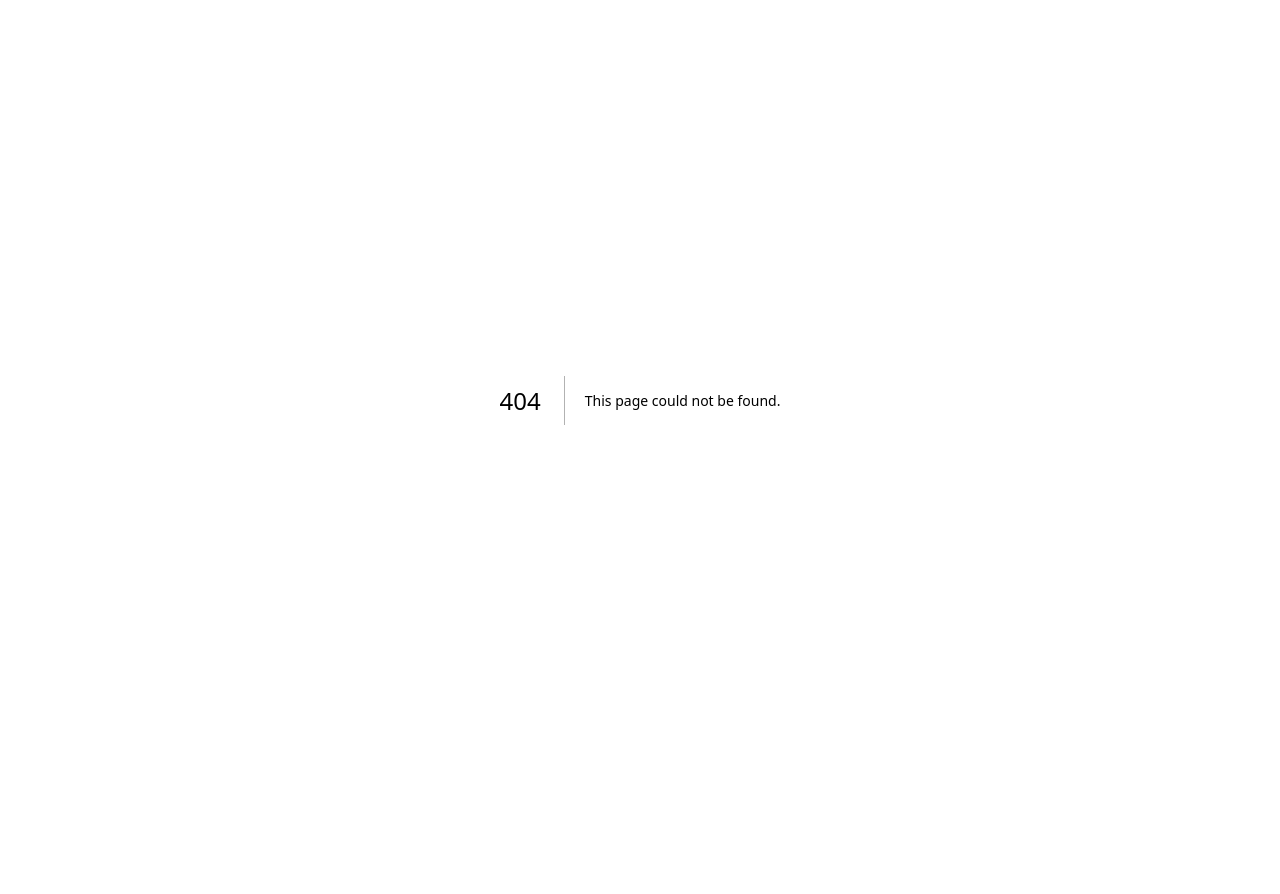
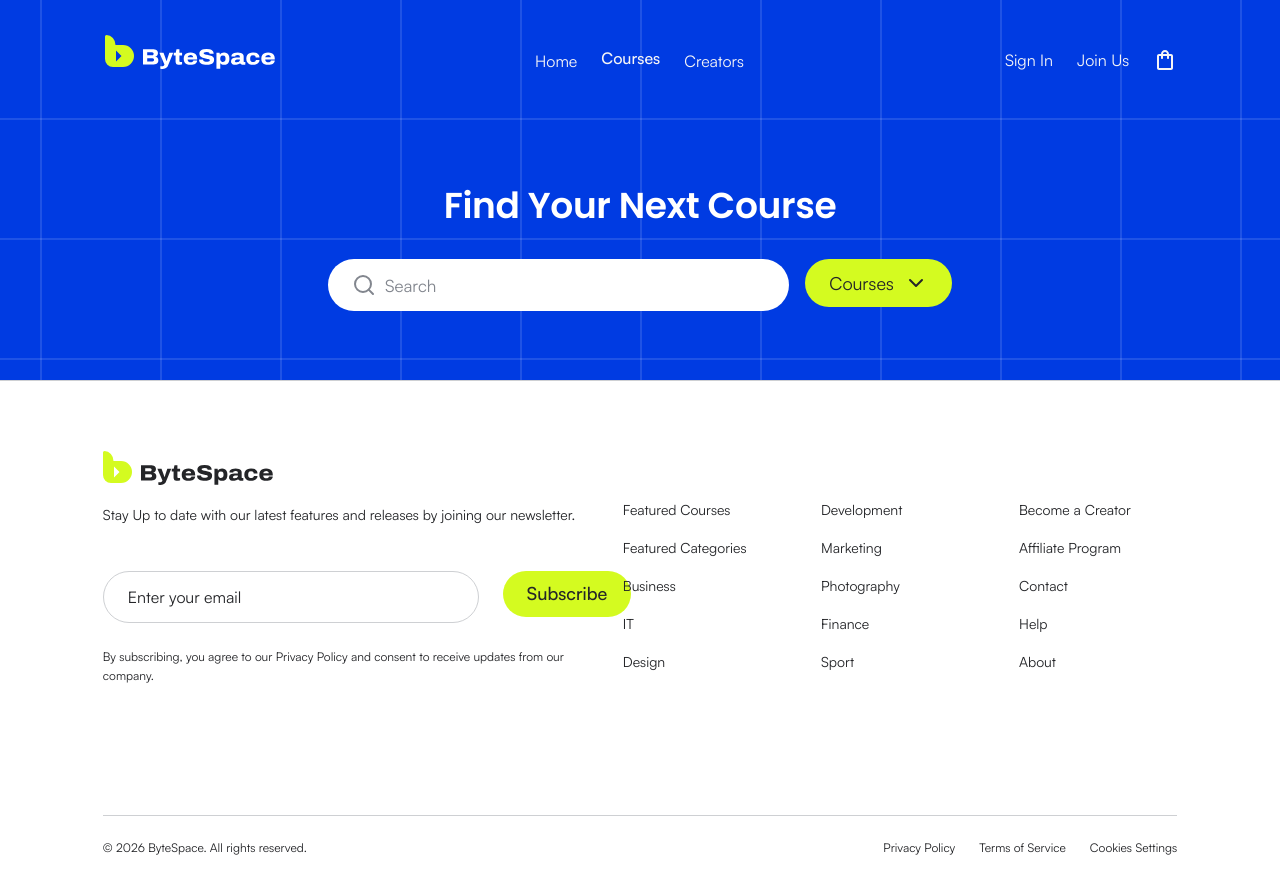
Before and after one commit to HasnathAhmedTamim/bytespace-frontend, a Next.js app: page /courses in a window 1280 px wide. Before the commit this address had no page. Shown: the top 894 px of the page. Before the commit the page ends 800 px from the top, so only its background shows below. Built offline with nearby package versions, Linux system fonts and the light colour scheme.

Commit message:
feat(courses): add courses route with search banner and scope dropdown

```diff
--- /dev/null
+++ b/src/app/(site)/courses/page.tsx
@@ -0,0 +1,21 @@
+import type { Metadata } from "next";
+
+import { CoursesSearchBanner } from "@/components/sections/courses/courses-search-banner";
+import { isSearchScope } from "@/constants/search";
+
+export const metadata: Metadata = {
+  title: "Courses",
+  description: "Browse and search ByteSpace courses by topic, category, level or creator.",
+};
+
+function firstParam(value: string | string[] | undefined) {
+  return Array.isArray(value) ? value[0] : value;
+}
+
+export default async function CoursesPage({ searchParams }: PageProps<"/courses">) {
+  const params = await searchParams;
+  const query = firstParam(params.q)?.trim() || undefined;
+  const scope = firstParam(params.scope);
+
+  return <CoursesSearchBanner query={query} scope={isSearchScope(scope) ? scope : undefined} />;
+}
--- /dev/null
+++ b/src/components/courses/search-scope-select.tsx
@@ -0,0 +1,57 @@
+"use client";
+
+import * as React from "react";
+import { Check, ChevronDown } from "lucide-react";
+import { DropdownMenu } from "radix-ui";
+
+import { buttonVariants } from "@/components/ui/button";
+import { defaultSearchScope, isSearchScope, searchScopes, type SearchScope } from "@/constants/search";
+import { cn } from "@/lib/utils";
+
+type SearchScopeSelectProps = {
+  name: string;
+  defaultValue?: SearchScope;
+  className?: string;
+};
+
+export function SearchScopeSelect({ name, defaultValue = defaultSearchScope, className }: SearchScopeSelectProps) {
+  const [value, setValue] = React.useState<SearchScope>(defaultValue);
+  const label = searchScopes.find((scope) => scope.value === value)?.label;
+
+  return (
+    <>
+      {value !== defaultSearchScope && <input type="hidden" name={name} value={value} />}
+      <DropdownMenu.Root modal={false}>
+        <DropdownMenu.Trigger
+          aria-label={`Search in: ${label}`}
+          className={cn(buttonVariants(), "group gap-2.5 font-normal data-[state=open]:bg-secondary-300", className)}
+        >
+          {label}
+          <ChevronDown aria-hidden="true" className="size-6 transition-transform group-data-[state=open]:rotate-180" />
+        </DropdownMenu.Trigger>
+        <DropdownMenu.Portal>
+          <DropdownMenu.Content
+            align="end"
+            sideOffset={8}
+            className="z-50 min-w-40 rounded-2xl bg-white p-1.5 shadow-float data-[state=closed]:animate-out data-[state=closed]:fade-out-0 data-[state=open]:animate-in data-[state=open]:fade-in-0"
+          >
+            <DropdownMenu.RadioGroup value={value} onValueChange={(next) => isSearchScope(next) && setValue(next)}>
+              {searchScopes.map((scope) => (
+                <DropdownMenu.RadioItem
+                  key={scope.value}
+                  value={scope.value}
+                  className="flex cursor-pointer items-center justify-between gap-3 rounded-xl px-3 py-2.5 label-m font-normal text-neutral-950 outline-none select-none data-highlighted:bg-neutral-50"
+                >
+                  {scope.label}
+                  <DropdownMenu.ItemIndicator>
+                    <Check aria-hidden="true" className="size-4 text-primary-800" />
+                  </DropdownMenu.ItemIndicator>
+                </DropdownMenu.RadioItem>
+              ))}
+            </DropdownMenu.RadioGroup>
+          </DropdownMenu.Content>
+        </DropdownMenu.Portal>
+      </DropdownMenu.Root>
+    </>
+  );
+}
--- /dev/null
+++ b/src/components/sections/courses/courses-search-banner.tsx
@@ -0,0 +1,56 @@
+import Form from "next/form";
+import { Search } from "lucide-react";
+
+import { Input } from "@/components/ui/input";
+import { Container } from "@/components/shared/container";
+import { SearchScopeSelect } from "@/components/courses/search-scope-select";
+import { routes } from "@/constants/navigation";
+import type { SearchScope } from "@/constants/search";
+
+type CoursesSearchBannerProps = {
+  query?: string;
+  scope?: SearchScope;
+};
+
+export function CoursesSearchBanner({ query, scope }: CoursesSearchBannerProps) {
+  return (
+    <section className="bg-primary-800 bg-grid bg-position-[calc(50%+60px)_-2px] pt-(--header-height)">
+      <Container className="flex flex-col items-center pt-10 pb-12 text-center md:pt-16 md:pb-17.25">
+        <h1 className="heading-s text-balance text-white">Find Your Next Course</h1>
+
+        <Form
+          action={routes.courses}
+          role="search"
+          className="mt-6 flex w-full max-w-[39rem] items-start gap-2.5 md:mt-8 md:gap-4"
+        >
+          <label htmlFor="courses-search" className="sr-only">
+            Search courses
+          </label>
+          <div className="relative flex-1">
+            <Search
+              aria-hidden="true"
+              className="pointer-events-none absolute top-1/2 left-4 size-5 -translate-y-1/2 text-neutral-400 md:left-6 md:size-6"
+            />
+            <Input
+              key={query}
+              id="courses-search"
+              name="q"
+              type="search"
+              variant="pill"
+              defaultValue={query}
+              placeholder="Search"
+              autoComplete="off"
+              className="border-transparent pl-11 text-[1.0625rem] focus-visible:border-secondary-400 focus-visible:ring-secondary-400/40 md:pl-14"
+            />
+          </div>
+          <SearchScopeSelect
+            key={scope}
+            name="scope"
+            defaultValue={scope}
+            className="h-13 px-4 text-base md:h-12 md:w-36.75 md:px-6 md:text-lg"
+          />
+        </Form>
+      </Container>
+    </section>
+  );
+}
--- /dev/null
+++ b/src/constants/search.ts
@@ -0,0 +1,12 @@
+export const searchScopes = [
+  { value: "courses", label: "Courses" },
+  { value: "creators", label: "Creators" },
+] as const;
+
+export type SearchScope = (typeof searchScopes)[number]["value"];
+
+export const defaultSearchScope: SearchScope = "courses";
+
+export function isSearchScope(value: unknown): value is SearchScope {
+  return searchScopes.some((scope) => scope.value === value);
+}
```
